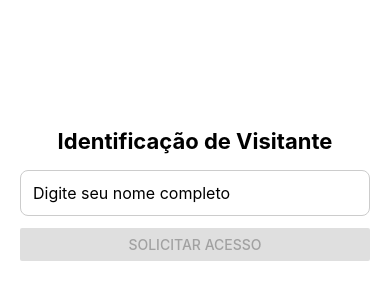
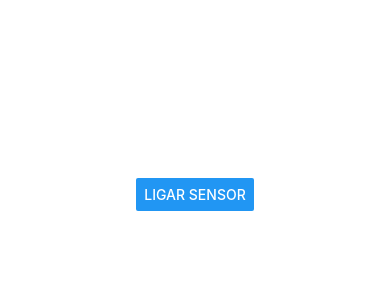
Before and after one commit to douglasauniv-design/pdm-atividades, a React Native app: screen / in a window 390 px wide. Shown: the part 228-528 px from the top of the page. Built offline with nearby package versions, Linux system fonts and the light colour scheme.

Commit message:
atividade 4 - sensor de estacionamento

```diff
--- a/App.tsx
+++ b/App.tsx
@@ -1,88 +1,25 @@
-// Atividade 3: useState
-// Tela de identificação de visitante com formulário e renderização condicional
+// Atividade 4: useEffect
+// Botão liga/desliga para testar montagem e desmontagem do sensor
 
 import { useState } from "react";
-import { StyleSheet, Text, TextInput, Button, View } from "react-native";
+import { Button } from "react-native";
 import ScreenWrapperFullscreen from "./src/components/screen-wrappers/ScreenWrapperFullscreen";
+import ParkingSensor from "./src/components/ParkingSensor";
 
 export default function App() {
-  // Estado para armazenar o nome digitado (tipagem explícita)
-  const [name, setName] = useState<string>("");
-
-  // Estado para controlar se o acesso foi autorizado (tipagem explícita)
-  const [accessAuthorized, setAccessAuthorized] = useState<boolean>(false);
-
-  // Função chamada ao pressionar o botão de acesso
-  const handleAccess = () => {
-    setAccessAuthorized(true);
-  };
-
-  // Função chamada ao pressionar o botão de sair (reseta o fluxo)
-  const handleLogout = () => {
-    setAccessAuthorized(false);
-    setName("");
-  };
+  // Estado que controla se o sensor está visível (montado) ou não
+  const [sensorOn, setSensorOn] = useState<boolean>(false);
 
   return (
-    <ScreenWrapperFullscreen center gap={16}>
-      <Text style={styles.title}>Identificação de Visitante</Text>
+    <ScreenWrapperFullscreen center gap={20}>
+      {/* Botão que alterna entre ligar e desligar o sensor */}
+      <Button
+        title={sensorOn ? "Desligar Sensor" : "Ligar Sensor"}
+        onPress={() => setSensorOn(!sensorOn)}
+      />
 
-      {/* Renderização condicional: formulário ou mensagem de boas-vindas */}
-      {!accessAuthorized ? (
-        // Formulário de entrada exibido enquanto acesso não foi autorizado
-        <View style={styles.form}>
-          <TextInput
-            style={styles.input}
-            placeholder="Digite seu nome completo"
-            value={name}
-            onChangeText={setName}
-          />
-
-          {/* Botão desabilitado enquanto o nome estiver vazio */}
-          <Button
-            title="Solicitar Acesso"
-            onPress={handleAccess}
-            disabled={name.trim().length === 0}
-          />
-        </View>
-      ) : (
-        // Mensagem de boas-vindas exibida após o acesso ser concedido
-        <View style={styles.welcome}>
-          <Text style={styles.welcomeText}>
-            Acesso Liberado para: {name}
-          </Text>
-
-          {/* Botão de sair que reseta o estado e volta ao formulário */}
-          <Button title="Sair" onPress={handleLogout} color="#999" />
-        </View>
-      )}
+      {/* Renderização condicional: monta/desmonta o componente ParkingSensor */}
+      {sensorOn && <ParkingSensor />}
     </ScreenWrapperFullscreen>
   );
 }
-
-const styles = StyleSheet.create({
-  title: {
-    fontSize: 22,
-    fontWeight: "bold",
-  },
-  form: {
-    width: "100%",
-    gap: 12,
-  },
-  input: {
-    borderWidth: 1,
-    borderColor: "#ccc",
-    borderRadius: 8,
-    padding: 12,
-    fontSize: 16,
-  },
-  welcome: {
-    alignItems: "center",
-    gap: 16,
-  },
-  welcomeText: {
-    fontSize: 18,
-    fontWeight: "bold",
-    textAlign: "center",
-  },
-});
--- /dev/null
+++ b/src/components/ParkingSensor.tsx
@@ -0,0 +1,82 @@
+// Componente do Sensor de Estacionamento
+// Demonstra os três usos do useEffect: montagem, monitoramento e limpeza
+
+import { useEffect, useState } from "react";
+import { StyleSheet, Text, TextInput, View, Alert } from "react-native";
+
+export default function ParkingSensor() {
+  // Estado que armazena a distância digitada pelo usuário (em cm)
+  const [distance, setDistance] = useState<string>("");
+
+  // 1. Inicialização: executa apenas na montagem do componente (array vazio)
+  useEffect(() => {
+    console.log("📡 Sistema de Sensores Iniciado");
+
+    // Intervalo que loga a cada 2 segundos para indicar que o sistema está ativo
+    const intervalId = setInterval(() => {
+      console.log("🔄 Sistema ativo...");
+    }, 2000);
+
+    // Callback de limpeza: executa quando o componente é desmontado
+    return () => {
+      clearInterval(intervalId);
+      console.log("📴 Sistema de Sensores Desligado");
+    };
+  }, []);
+
+  // 2. Monitoramento: executa sempre que a distância muda
+  useEffect(() => {
+    const value = Number(distance);
+
+    // Se a distância for um número válido e menor que 20cm, exibe alerta
+    if (!isNaN(value) && value > 0 && value < 20) {
+      Alert.alert("⚠️ PERIGO", "Muito Próximo!");
+    }
+  }, [distance]);
+
+  return (
+    <View style={styles.container}>
+      <Text style={styles.title}>Sensor de Estacionamento</Text>
+
+      <Text style={styles.label}>Distância (cm):</Text>
+      <TextInput
+        style={styles.input}
+        placeholder="Digite a distância em cm"
+        keyboardType="numeric"
+        value={distance}
+        onChangeText={setDistance}
+      />
+
+      {/* Exibe a distância atual se houver valor digitado */}
+      {distance.length > 0 && (
+        <Text style={styles.info}>Distância atual: {distance} cm</Text>
+      )}
+    </View>
+  );
+}
+
+const styles = StyleSheet.create({
+  container: {
+    width: "100%",
+    gap: 10,
+  },
+  title: {
+    fontSize: 20,
+    fontWeight: "bold",
+  },
+  label: {
+    fontSize: 14,
+    color: "#555",
+  },
+  input: {
+    borderWidth: 1,
+    borderColor: "#ccc",
+    borderRadius: 8,
+    padding: 12,
+    fontSize: 16,
+  },
+  info: {
+    fontSize: 16,
+    color: "#333",
+  },
+});
```
